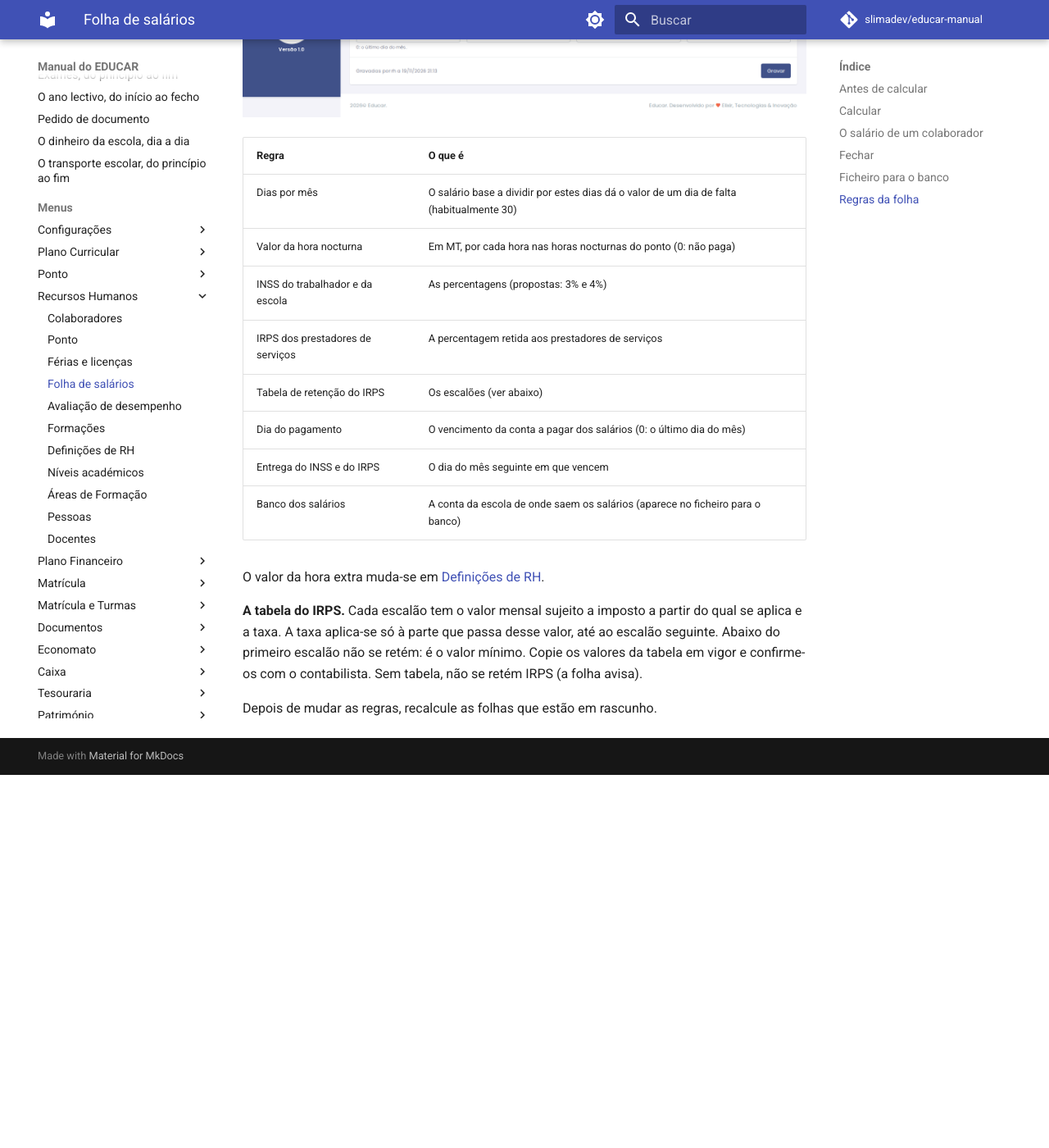
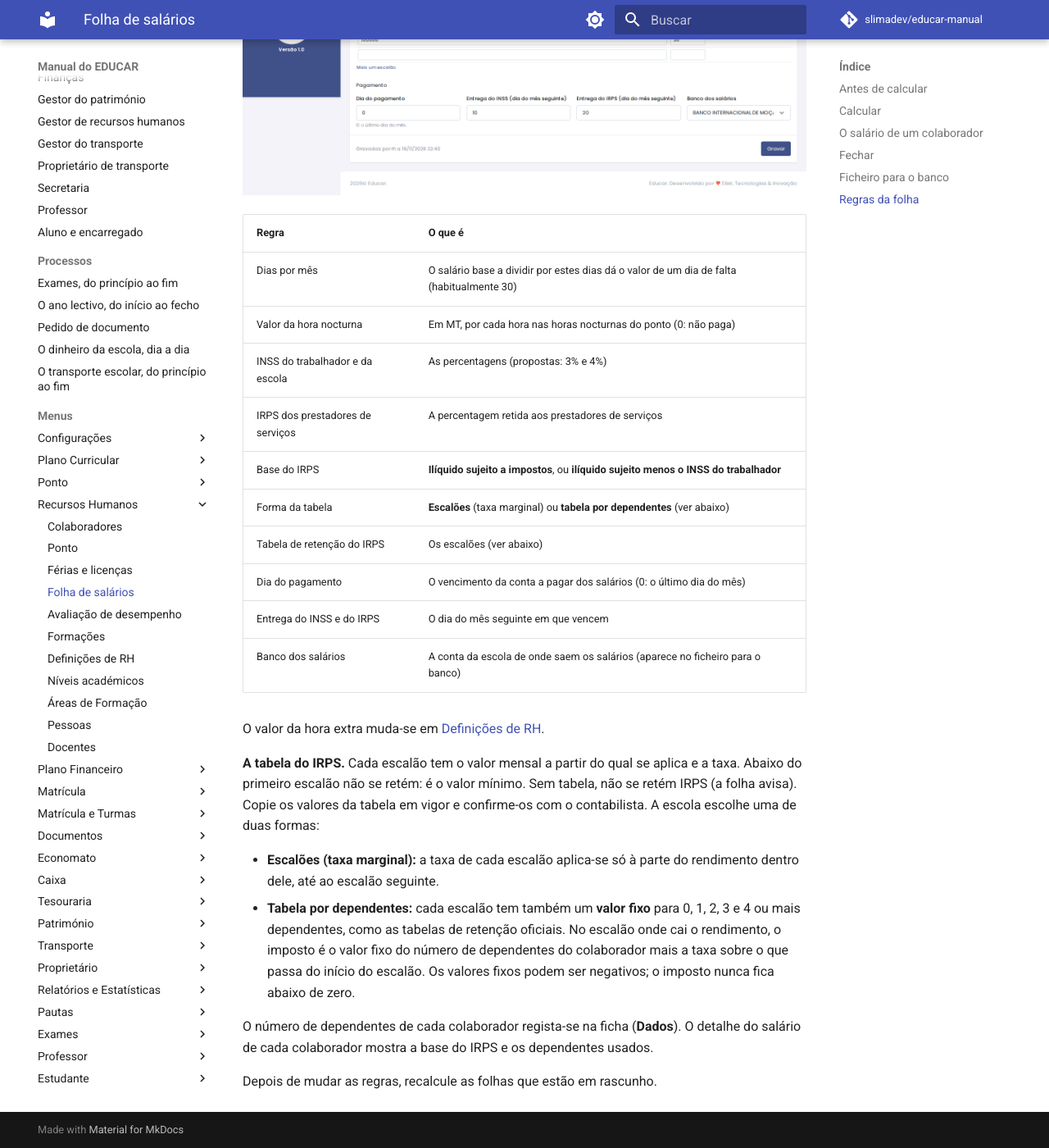
Before and after one commit to slimadev/educar-manual, an MkDocs documentation site: the page built from docs/menus/recursos-humanos/folha-de-salarios.md, in a window 1280 px wide and 1400 px high, scrolled down 4192 px. Shown: the whole window at 82% size. Built offline with MkDocs 1.6.1 and Material for MkDocs 9.7.7, drawn with Linux system fonts in a browser that asks for light colours; comment, search, counter and statistics services are not loaded; before the commit the page ends 5137 px from its top, so only the background shows below that.

Commit message:
Payroll rules: IRPS base, table by dependants and dependants in the employee record
Co-Authored-By: Claude Opus 5.5 <noreply@anthropic.com>

```diff
--- a/docs/menus/recursos-humanos/folha-de-salarios.md
+++ b/docs/menus/recursos-humanos/folha-de-salarios.md
@@ -88,6 +88,8 @@ As contas a pagar seguem as regras da Tesouraria (a aprovação do director fina
 | Valor da hora nocturna | Em MT, por cada hora nas horas nocturnas do ponto (0: não paga) |
 | INSS do trabalhador e da escola | As percentagens (propostas: 3% e 4%) |
 | IRPS dos prestadores de serviços | A percentagem retida aos prestadores de serviços |
+| Base do IRPS | **Ilíquido sujeito a impostos**, ou **ilíquido sujeito menos o INSS do trabalhador** |
+| Forma da tabela | **Escalões** (taxa marginal) ou **tabela por dependentes** (ver abaixo) |
 | Tabela de retenção do IRPS | Os escalões (ver abaixo) |
 | Dia do pagamento | O vencimento da conta a pagar dos salários (0: o último dia do mês) |
 | Entrega do INSS e do IRPS | O dia do mês seguinte em que vencem |
@@ -95,6 +97,11 @@ As contas a pagar seguem as regras da Tesouraria (a aprovação do director fina
 
 O valor da hora extra muda-se em [Definições de RH](definicoes-de-rh.md).
 
-**A tabela do IRPS.** Cada escalão tem o valor mensal sujeito a imposto a partir do qual se aplica e a taxa. A taxa aplica-se só à parte que passa desse valor, até ao escalão seguinte. Abaixo do primeiro escalão não se retém: é o valor mínimo. Copie os valores da tabela em vigor e confirme-os com o contabilista. Sem tabela, não se retém IRPS (a folha avisa).
+**A tabela do IRPS.** Cada escalão tem o valor mensal a partir do qual se aplica e a taxa. Abaixo do primeiro escalão não se retém: é o valor mínimo. Sem tabela, não se retém IRPS (a folha avisa). Copie os valores da tabela em vigor e confirme-os com o contabilista. A escola escolhe uma de duas formas:
+
+- **Escalões (taxa marginal):** a taxa de cada escalão aplica-se só à parte do rendimento dentro dele, até ao escalão seguinte.
+- **Tabela por dependentes:** cada escalão tem também um **valor fixo** para 0, 1, 2, 3 e 4 ou mais dependentes, como as tabelas de retenção oficiais. No escalão onde cai o rendimento, o imposto é o valor fixo do número de dependentes do colaborador mais a taxa sobre o que passa do início do escalão. Os valores fixos podem ser negativos; o imposto nunca fica abaixo de zero.
+
+O número de dependentes de cada colaborador regista-se na ficha (**Dados**). O detalhe do salário de cada colaborador mostra a base do IRPS e os dependentes usados.
 
 Depois de mudar as regras, recalcule as folhas que estão em rascunho.
```
Also changed, not shown: docs/menus/recursos-humanos/colaboradores.md (+1 -1 lines), docs/menus/recursos-humanos/img/regras-da-folha.png.
